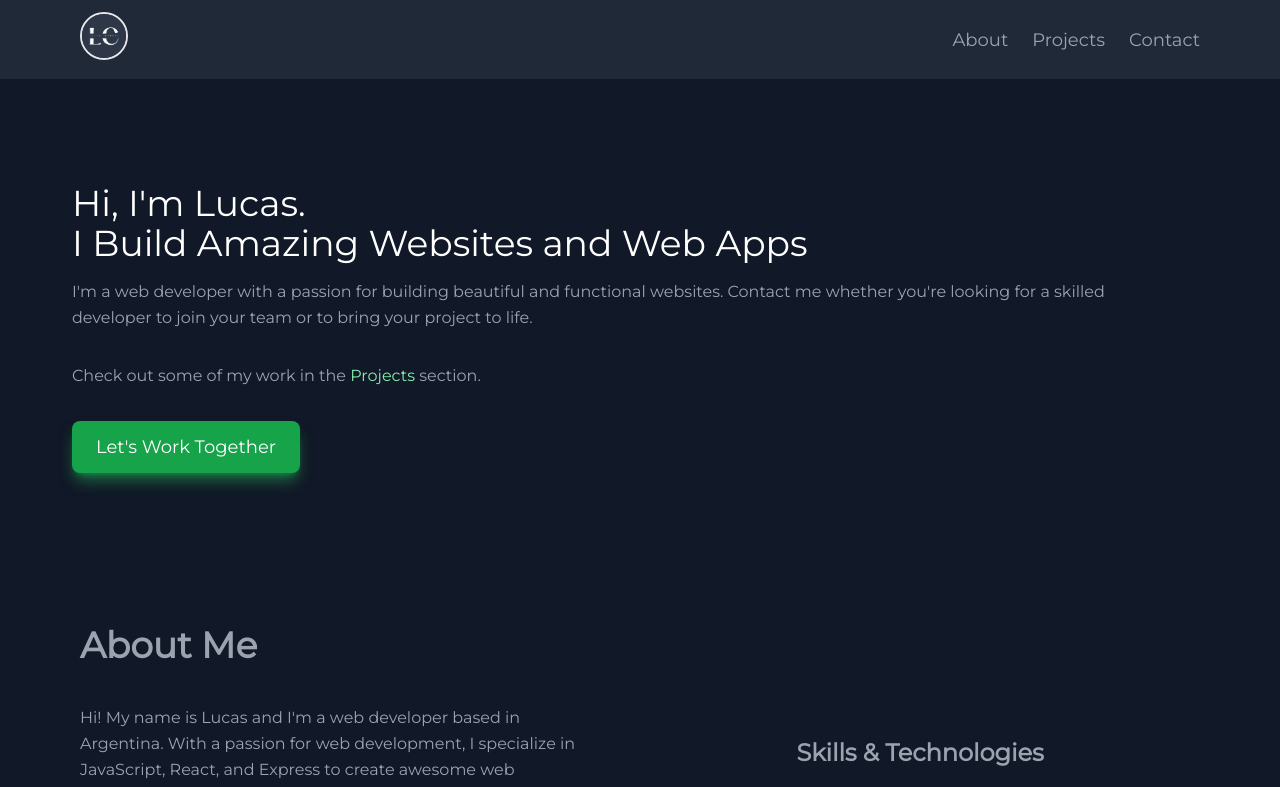
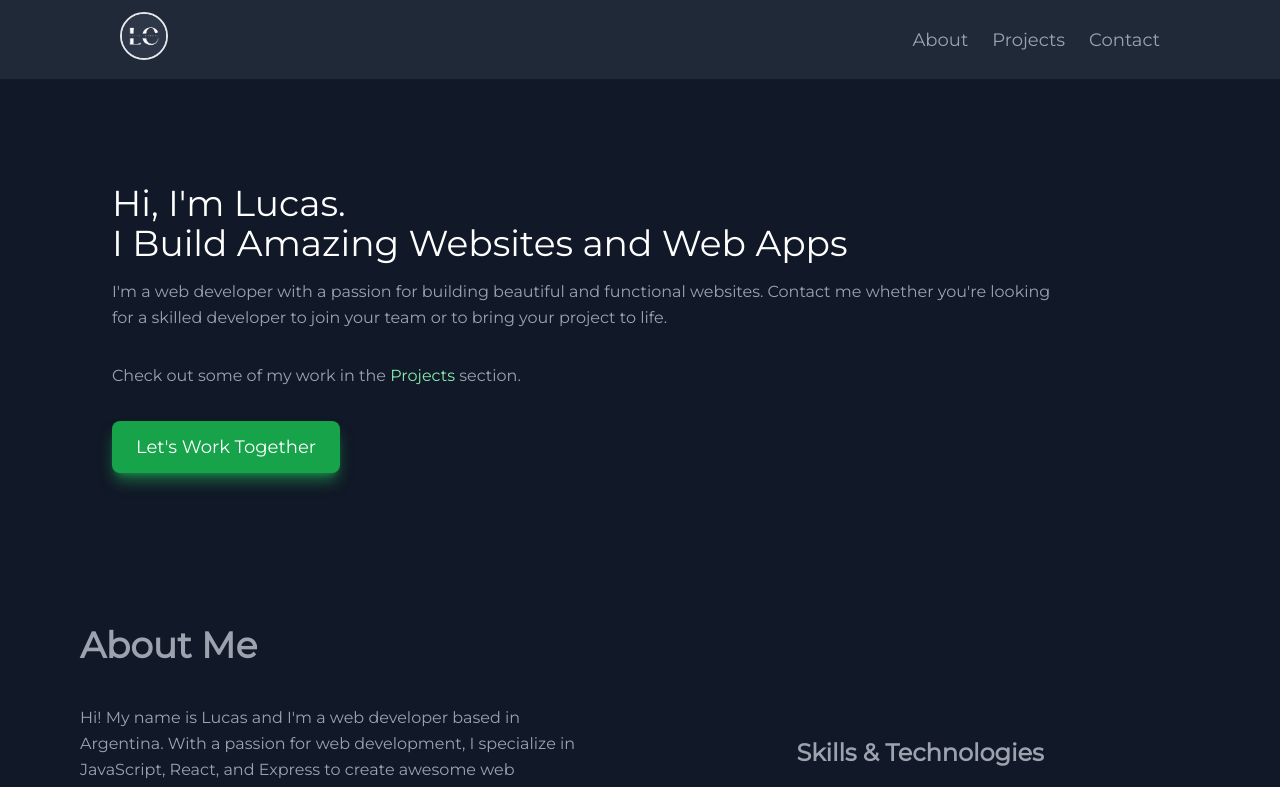
Before and after one commit to LucasCoppola/Portfolio-og, a React (Vite) app: page / in a window 1280 px wide. Shown: the top 787 px of the page. Built offline with nearby package versions, Linux system fonts and the light colour scheme.

Commit message:
fixing iPad responsiveness

```diff
--- a/src/components/Landing.jsx
+++ b/src/components/Landing.jsx
@@ -3,8 +3,8 @@ import React from 'react'
 const Landing = () => {
 	return (
 		<section id="landing">
-			<div className="container mx-auto flex flex-col items-center px-10 py-20 md:flex-row ">
-				<div className="mx-8 mb-16 flex w-80 flex-col items-center text-center md:mb-0 md:w-1/2 md:items-start md:pr-16 md:text-left lg:flex-grow lg:pr-24">
+			<div className="container mx-auto flex flex-col items-center  justify-center px-10 py-20 md:flex-row">
+				<div className="mx-8 mb-16 flex w-80 flex-col items-center text-center md:mb-0 md:w-1/2 md:flex-grow md:items-start md:pr-16 md:text-left lg:pr-24">
 					<h1 className="title-font mb-4 text-3xl font-medium text-white sm:text-4xl">
 						Hi, I'm Lucas.
 						<br className="hidden lg:inline-block" />I Build Amazing Websites and Web Apps
--- a/tailwind.config.js
+++ b/tailwind.config.js
@@ -2,6 +2,13 @@
 export default {
 	content: ['./src/**/*.{html,js,jsx}', './src/components/**/*.{html,js,jsx}'],
 	theme: {
+		screens: {
+			sm: '640px',
+			md: '768px',
+			lg: '992px',
+			xl: '1200px',
+			'2xl': '1400px'
+		},
 		extend: {}
 	},
 	plugins: []
```
